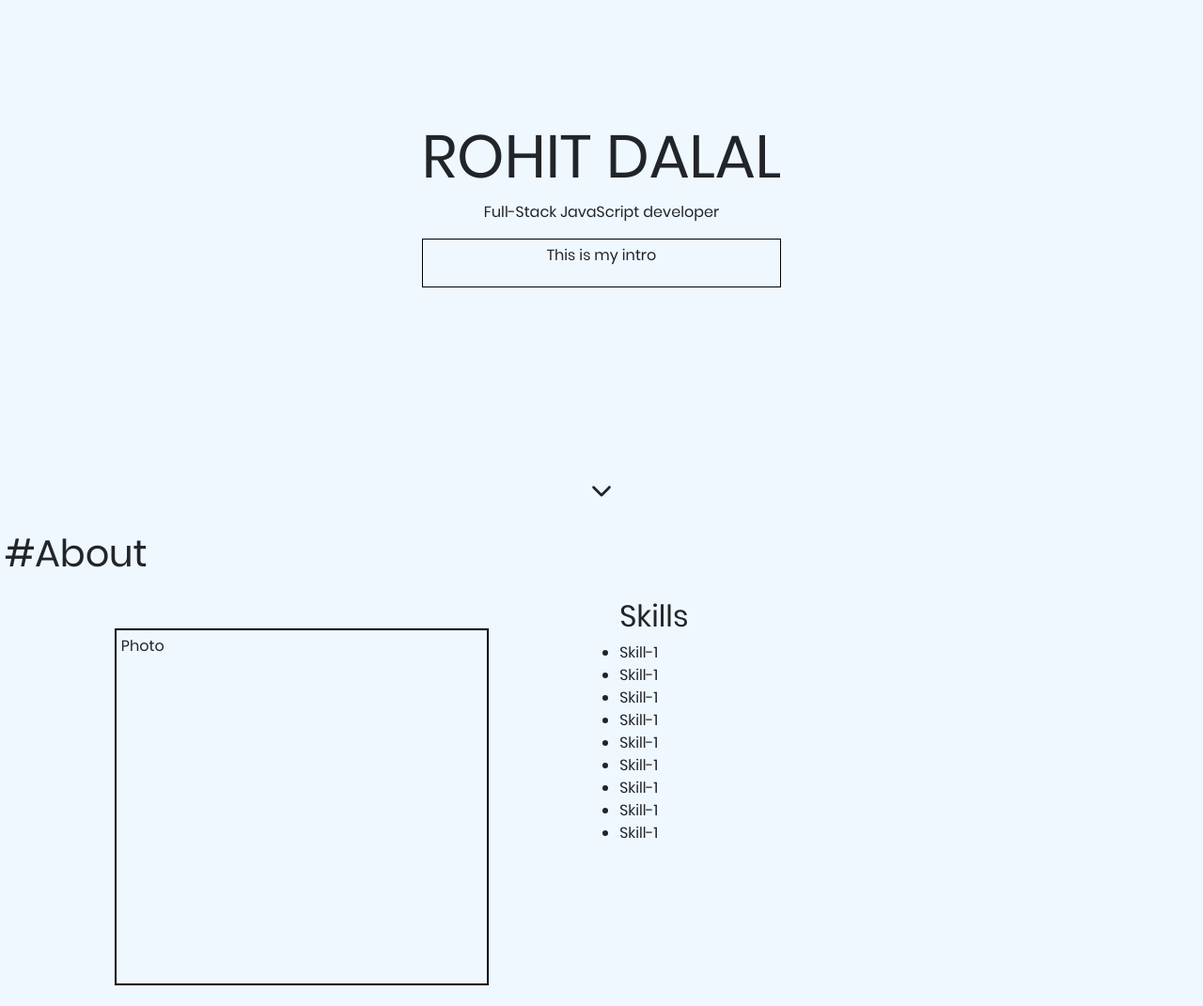
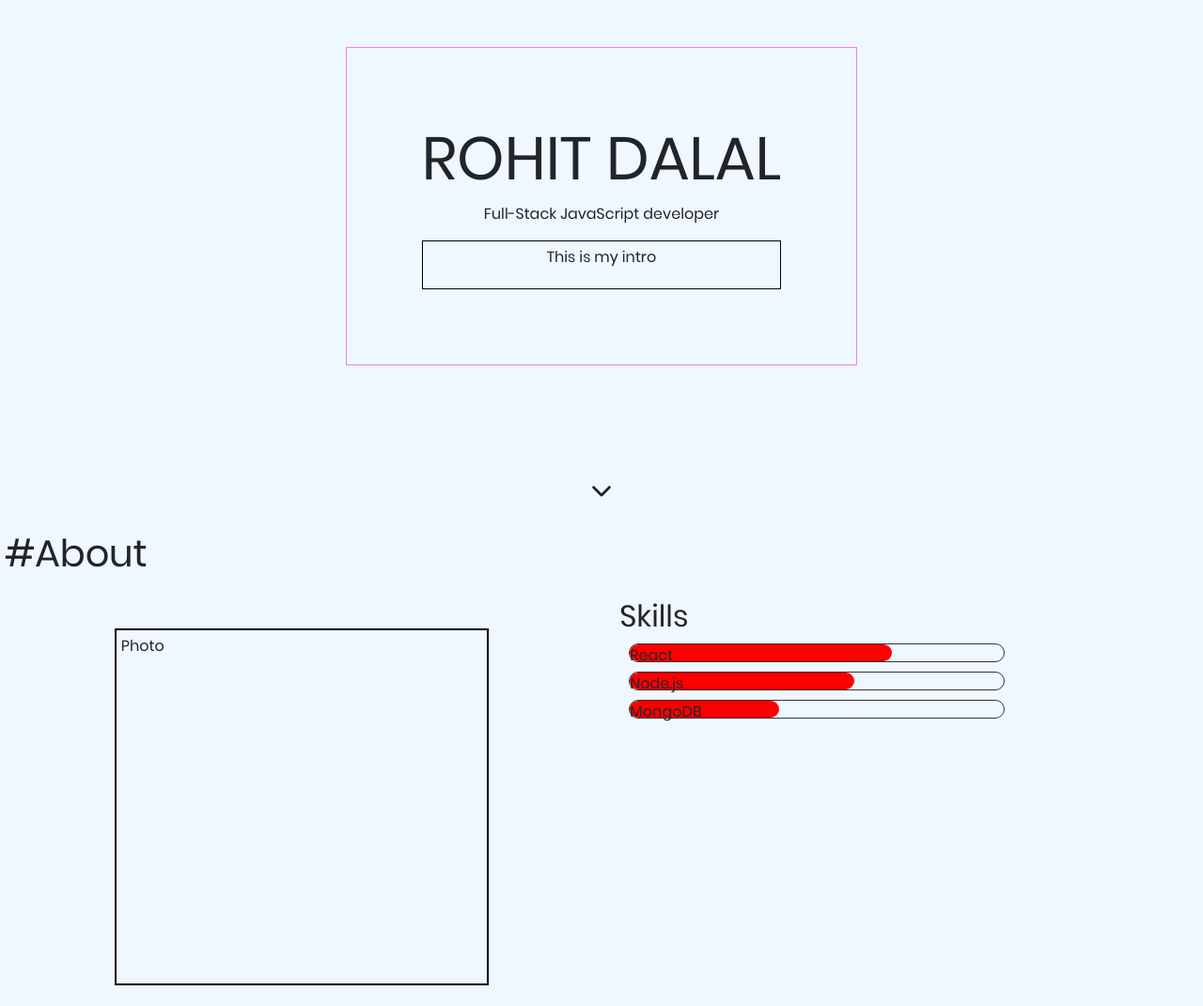
Before and after one commit to dalalRohit/rohitdalal.com, a Gatsby site: page / in a window 1280 px wide. Shown: the part 240-1311 px from the top of the page at 94% size. Built offline with nearby package versions, Linux system fonts and the light colour scheme; Gatsby itself is replaced by a stand-in of ours; what react-animations would draw is missing.

```diff
--- a/package.json
+++ b/package.json
@@ -5,9 +5,8 @@
   "version": "0.1.0",
   "author": "Kyle Mathews <mathews.kyle@gmail.com>",
   "dependencies": {
-    "@material-ui/core": "^4.9.2",
+    "@material-ui/core": "^4.9.7",
     "aos": "^3.0.0-beta.6",
-    "axios": "^0.19.2",
     "bootstrap": "^4.4.1",
     "gatsby": "^2.19.7",
     "gatsby-image": "^2.2.39",
@@ -20,6 +19,7 @@
     "prop-types": "^15.7.2",
     "react": "^16.12.0",
     "react-animations": "^1.0.0",
+    "react-bootstrap": "^1.0.0-beta.16",
     "react-dom": "^16.12.0",
     "react-helmet": "^5.2.1",
     "react-icons": "^3.9.0",
--- a/src/components/About.js
+++ b/src/components/About.js
@@ -1,6 +1,7 @@
 import React, { Component } from 'react'
 import classes from './about.module.css';
 import Photo from './UI/image';
+import Skills from './UI/skills';
 
 export default class About extends Component {
     render() {
@@ -22,17 +23,7 @@ export default class About extends Component {
 
                     <div className={classes.Skills}>
                         <h2>Skills</h2>
-                        <ul>
-                            <li>Skill-1</li>
-                            <li>Skill-1</li>
-                            <li>Skill-1</li>
-                            <li>Skill-1</li>
-                            <li>Skill-1</li>
-                            <li>Skill-1</li>
-                            <li>Skill-1</li>
-                            <li>Skill-1</li>
-                            <li>Skill-1</li>
-                        </ul>
+                        <Skills  />
                     </div>
 
                 </main>
--- a/src/components/UI/Form.js
+++ b/src/components/UI/Form.js
@@ -45,7 +45,8 @@ class Form extends Component{
         const data=[
             {label:"Name",name:"name",helper:"How may I call you?"},
             {label:"Email",name:"email" ,helper:"Email won't be used anywhere ;)"},
-            {label:"Contact",name:"contact",helper:"Mobile number"}
+            {label:"Contact",name:"contact",helper:"Mobile number"},
+            {label:"Message",name:"message",helper:"Write ur message..",multiline:true}
         ]
         return (
             <FormDiv>
@@ -58,10 +59,11 @@ class Form extends Component{
                                     margin={"normal"}
                                     key={Math.random()}
                                     variant={"outlined"}
-                                    required onChange={(e) => this.onTextInput(e)}
+                                    required
                                     name={input.name}
                                     label={input.label}
-                                    helperText={input.helper} />
+                                    helperText={input.helper}
+                                    multiline={input.multiline ? true : false} />
                             )
                         })
                     }
--- /dev/null
+++ b/src/components/UI/bar.js
@@ -0,0 +1,27 @@
+import React from 'react'
+import styled from 'styled-components';
+
+const ProgressBar=styled.div`
+    position:relative;
+    height:20px;
+    width:400px;
+    border-radius:50px;
+    border:1px solid #333;
+    margin:10px;
+`;
+
+const Filler=styled.div`
+    background:red;
+    height:100%;
+    border-radius:inherit;
+    transition:width .2s ease-in;
+`
+export default function Bar(props) {
+    return (
+        <ProgressBar >
+            <Filler style={{width:`${props.percentage}%`}} >
+                {props.text}
+            </Filler>
+        </ProgressBar>
+    )
+}
--- /dev/null
+++ b/src/components/UI/skills.js
@@ -0,0 +1,13 @@
+import React from 'react'
+
+import Bar from './bar';
+
+export default function skills() {
+    return (
+        <div>
+            <Bar percentage={70} text={"React"} />
+            <Bar percentage={60} text={"Node.js"} />
+            <Bar percentage={40} text={"MongoDB"} />
+        </div>
+    )
+}
--- a/src/components/home.module.css
+++ b/src/components/home.module.css
@@ -16,8 +16,7 @@
   width: 100%;
   max-width: 100%;
   display: flex;
-  /* padding: .2rem; */
-  justify-content: space-evenly;
+  justify-content: center;
   align-items: center;
   background-color: aliceblue;
   height: 100%;
@@ -35,6 +34,11 @@
   bottom: 1.12em;
 }
 
+.Name{
+  box-sizing: border-box;
+  padding: 5rem;
+  border: 1px solid violet;
+}
 /*  */
 .Brand h1{
   font-size: 4rem;
--- a/src/components/nav.module.css
+++ b/src/components/nav.module.css
@@ -7,6 +7,7 @@
     background-color: aliceblue;
     display: flex;
     justify-content: space-between;
+    border: 1px solid rebeccapurple;
 }
 .Brand{
     padding: .5rem;
--- a/src/pages/index.js
+++ b/src/pages/index.js
@@ -16,6 +16,7 @@ AOS.init();
 
 const IndexPage = () => (
   <Layout>
+
     <Home />
     <About />
     <Projects />
```
Also changed, not shown: 1 other file.
